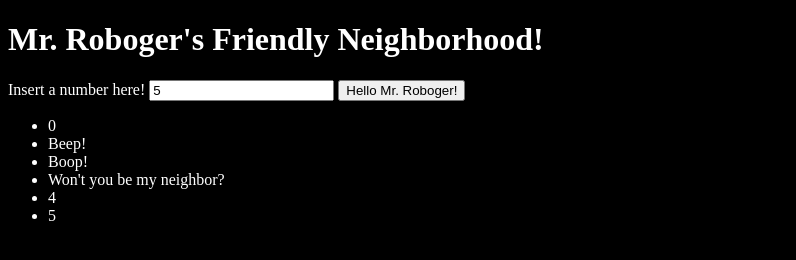
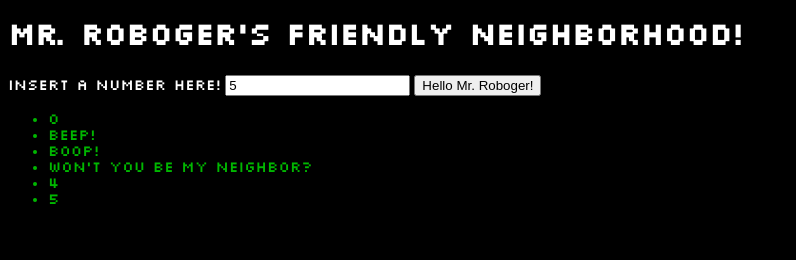
Before and after one commit to LizardMak/Robogers-Neighborhood, a plain HTML site: page index.html in a window 1280 px wide. Both pictures are taken after typing "5" into the empty fields and a click on the button "Hello Mr. Roboger!". Shown: the whole page, without its empty margins (0-796 px from the left). Drawn offline with Linux system fonts and the light colour scheme.

Commit message:
change font and colors

```diff
--- a/css/styles.css
+++ b/css/styles.css
@@ -1,6 +1,18 @@
+@font-face {
+  font-family: "Silkscreen";
+  src: url('fonts/slkscr.ttf');
+}
+
+
 .body {
   background-color: black;
 }
 .white {
   color:white;
+  font-family: "Silkscreen";
 }
+
+.green {
+  color:rgb(0, 183, 0);
+  font-family: "Silkscreen";
+}
--- a/js/scripts.js
+++ b/js/scripts.js
@@ -11,6 +11,7 @@ function ui(e) {
   const ul = document.getElementById("mrRoboger");
   robogerReaction.forEach((number) => {
     let li = document.createElement("li");
+    li.setAttribute("class", "green")
     li.innerText = number;
     ul.append(li);
   })
```
Also changed, not shown: css/fonts/slkscr.ttf (added), css/fonts/slkscrb.ttf (added), css/fonts/slkscre.ttf (added), css/fonts/slkscreb.ttf (added), 1 other file.
